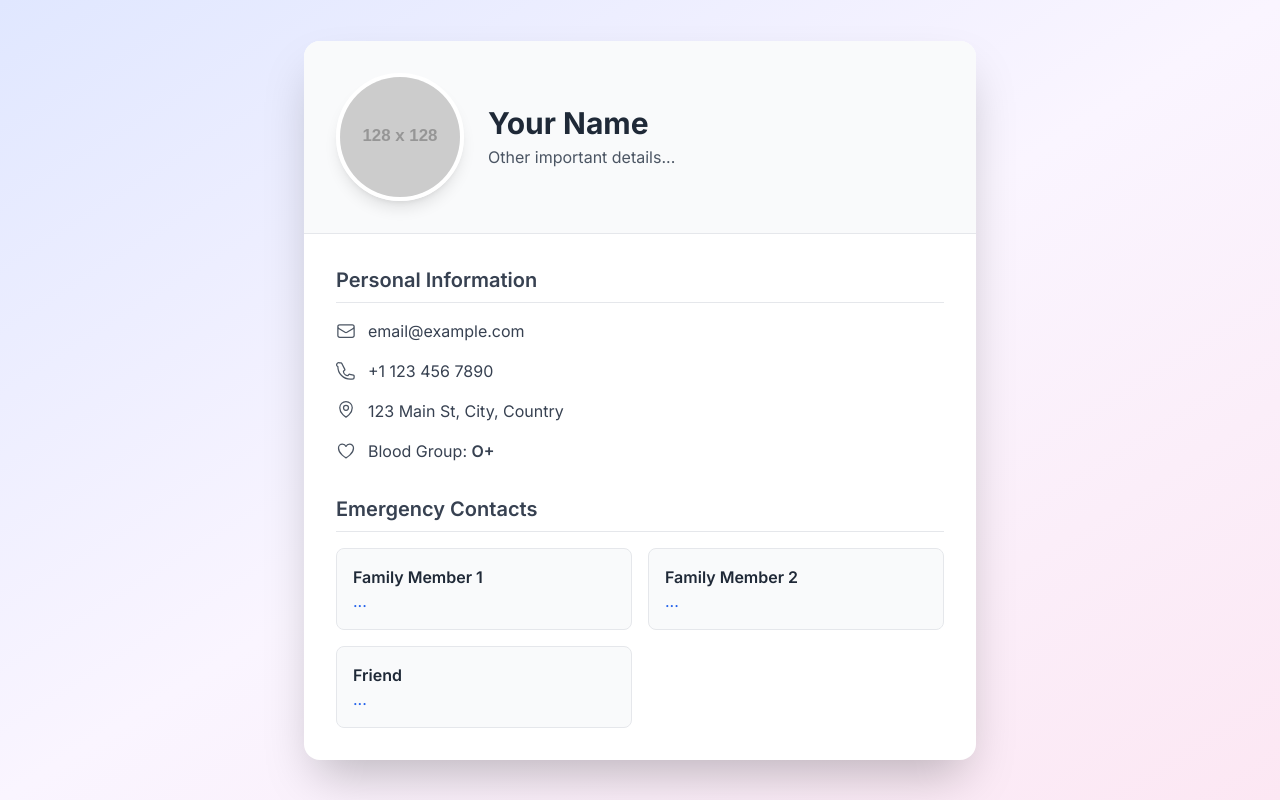
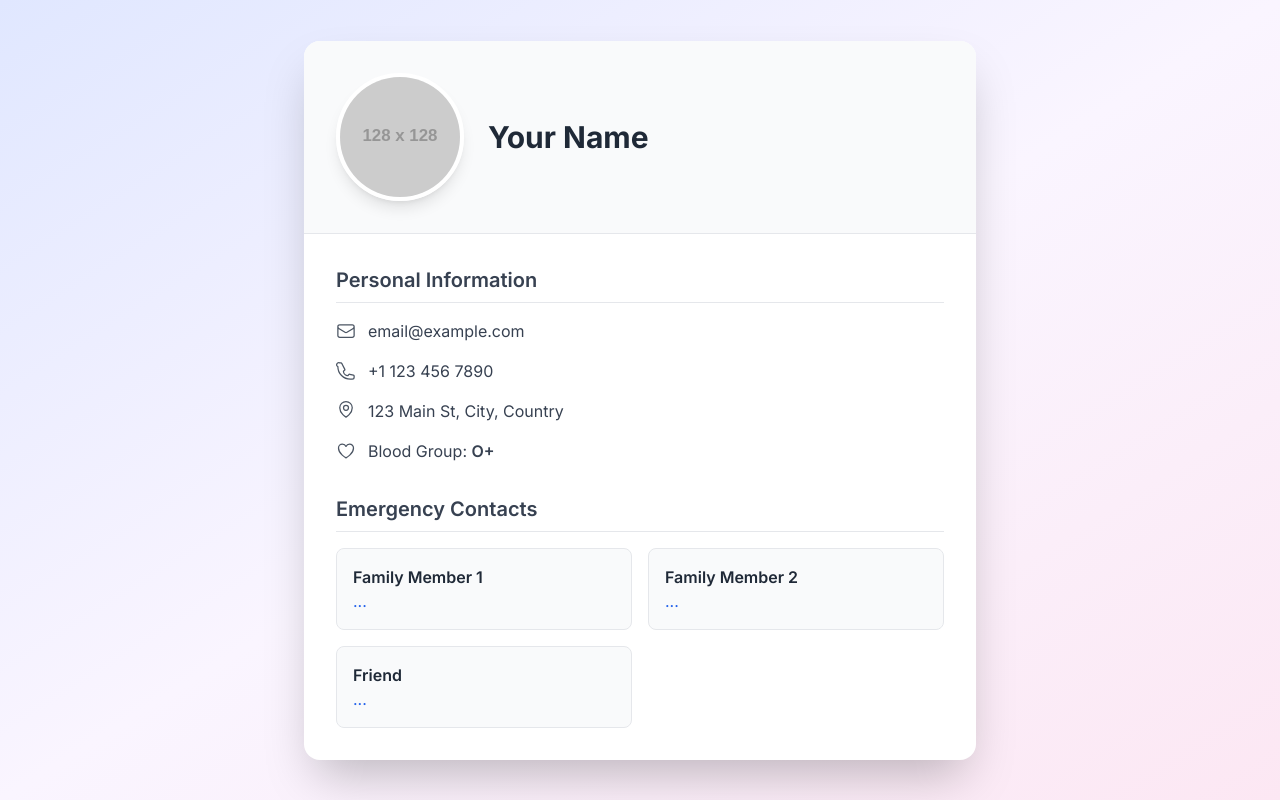
Before and after one commit to Varni1512/personal, a plain HTML site: page index.html in a window 1280 px wide. Drawn offline with nearby package versions, Linux system fonts and the light colour scheme; placeholder pictures from the web are drawn by us.

Commit message:
Update index.html

```diff
--- a/index.html
+++ b/index.html
@@ -42,7 +42,6 @@
             >
             <div class="text-center sm:text-left">
                 <h1 id="name" class="text-3xl font-bold text-gray-800">Your Name</h1>
-                <p id="otherDetails" class="text-gray-600 text-base mt-1">Other important details...</p>
             </div>
         </div>
 
```
